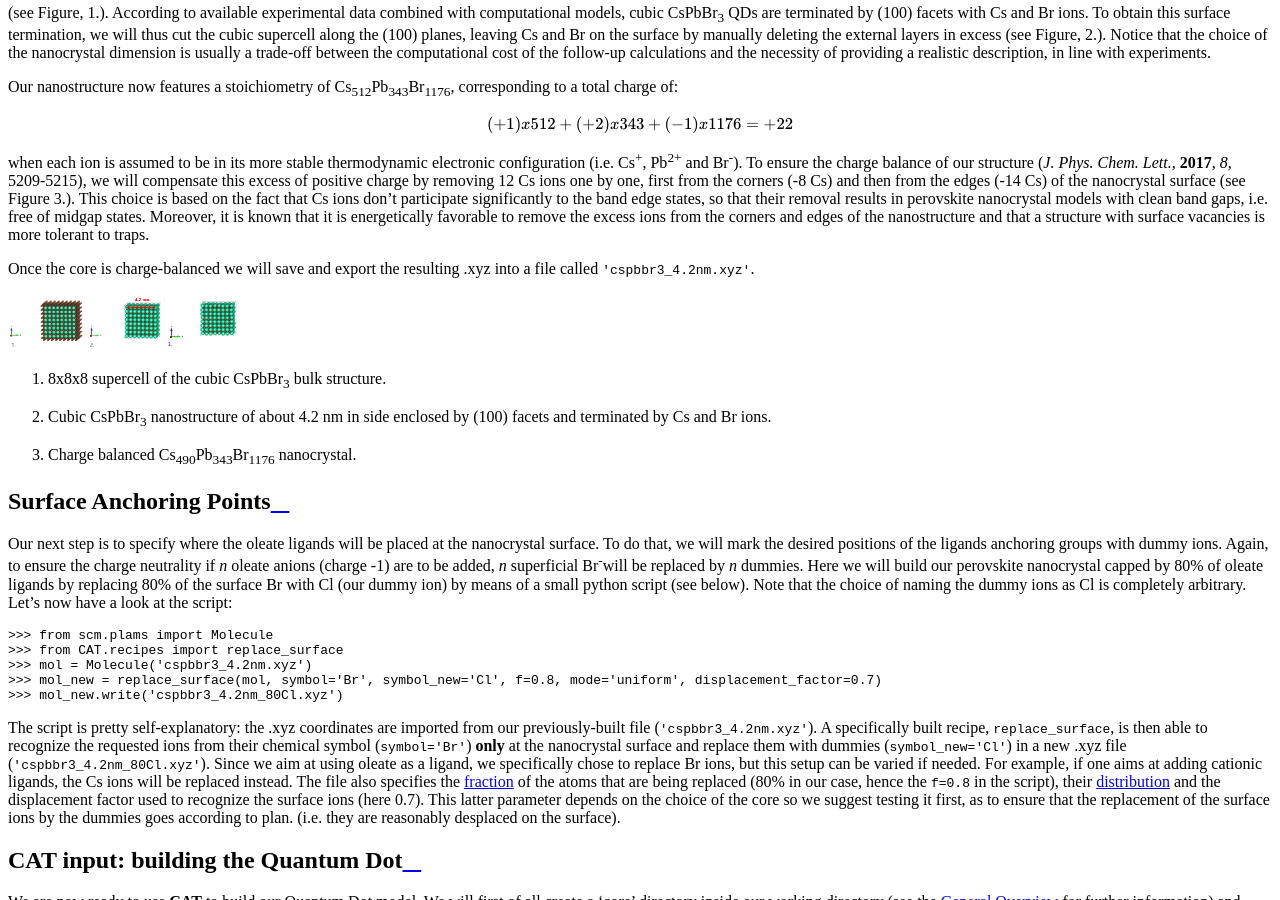
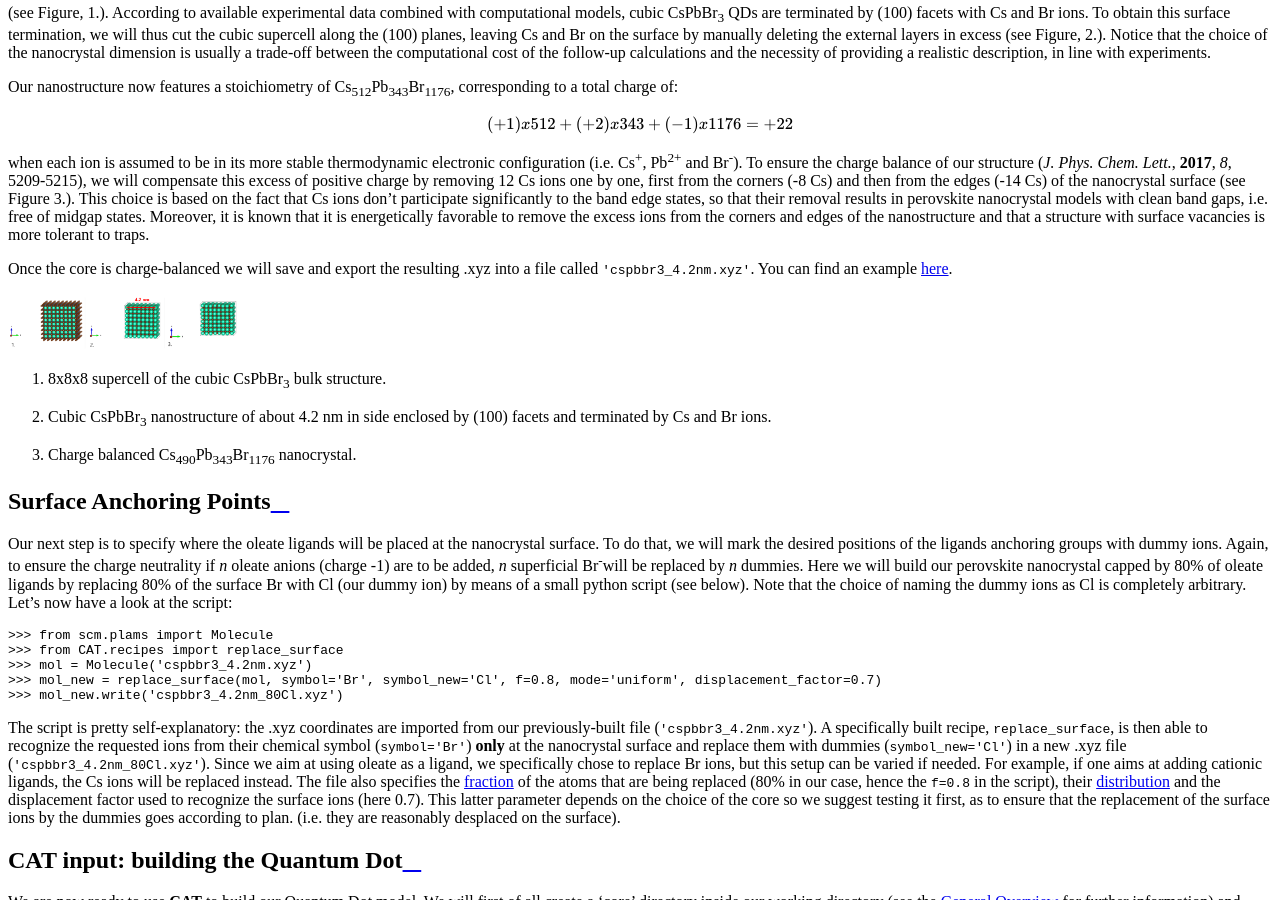
Before and after one commit to nlesc-nano/Tutorials, a Sphinx documentation site: the page built from docs/1_build_qd.rst, in a window 1280 px wide and 900 px high, scrolled down 781 px. Built offline with Sphinx 7.4.7 and the Read the Docs theme 2.0.0, drawn with Linux system fonts in a browser that asks for light colours.

Commit message:
Update 1_build_qd.rst

```diff
--- a/docs/1_build_qd.rst
+++ b/docs/1_build_qd.rst
@@ -11,7 +11,7 @@
 The inorganic core
 ------------------
 
-The starting point to build our inorganic nanocrystal core we will be to download the Crystallographic Information File (CIF) of the cubic bulk structure of CsPbBr\ :sub:`3`\.  You can find an example of the file used in this tutorial to build the NC core `here <https://github.com/nlesc-nano/Tutorials/tree/build_qd/docs/CsPbBr3_mp-600089_conventional_standard.cif>`_. This can be done from an online repository such as The Materials Project or others. The CIF file provides a precise numerical description of the crystallographic structure, and it can be downloaded from several different databases and libraries.
+The starting point to build our inorganic nanocrystal core we will be to download the Crystallographic Information File (CIF) of the cubic bulk structure of CsPbBr\ :sub:`3`\.  You can find an example of the file used in this tutorial to build the NC core `here <https://github.com/nlesc-nano/Tutorials/tree/build_qd/docs/_files/CsPbBr3_mp-600089_conventional_standard.cif>`_. This can be done from an online repository such as The Materials Project or others. The CIF file provides a precise numerical description of the crystallographic structure, and it can be downloaded from several different databases and libraries.
 
 To create our CsPbBr\ :sub:`3`\  nanocrystal  model of about 4.2 nm in diameter, we will upload the CIF file in an appropriate visualization program (VESTA, ADF-GUI, ...) and generate an 8x8x8 supercell (see Figure, 1.). According to available experimental data combined with computational models, cubic CsPbBr\ :sub:`3`\  QDs are terminated by (100) facets with Cs and Br ions. To obtain this surface termination, we will thus cut the cubic supercell along the (100) planes, leaving Cs and Br on the surface by manually deleting the external layers in excess (see Figure, 2.).
 Notice that the choice of the nanocrystal dimension is usually a trade-off between the computational cost of the follow-up calculations and the necessity of providing a realistic description, in line with experiments.
@@ -24,7 +24,7 @@
 when each ion is assumed to be in its more stable thermodynamic electronic configuration (i.e. Cs\ :sup:`+`\, Pb\ :sup:`2+`\  and Br\ :sup:`-`\).
 To ensure the charge balance of our structure (*J. Phys. Chem. Lett.*, **2017**, *8*, 5209-5215), we will compensate this excess of positive charge by removing 12 Cs ions one by one, first from the corners (-8 Cs) and then from the edges (-14 Cs) of the nanocrystal surface (see Figure 3.). This choice is based on the fact that Cs ions don't participate significantly to the band edge states, so that their removal results in perovskite nanocrystal models with clean band gaps, i.e. free of midgap states. Moreover, it is known that it is energetically favorable to remove the excess ions from the corners and edges of the nanostructure and that a structure with surface vacancies is more tolerant to traps.
 
-Once the core is charge-balanced we will save and export the resulting .xyz into a file called ``'cspbbr3_4.2nm.xyz'``.
+Once the core is charge-balanced we will save and export the resulting .xyz into a file called ``'cspbbr3_4.2nm.xyz'``. You can find an example `here <https://github.com/nlesc-nano/Tutorials/tree/build_qd/docs/_files/cspbbr3_4.2nm.xyz>`__.
 
 .. image:: qd1.PNG
   :scale: 15%
```
